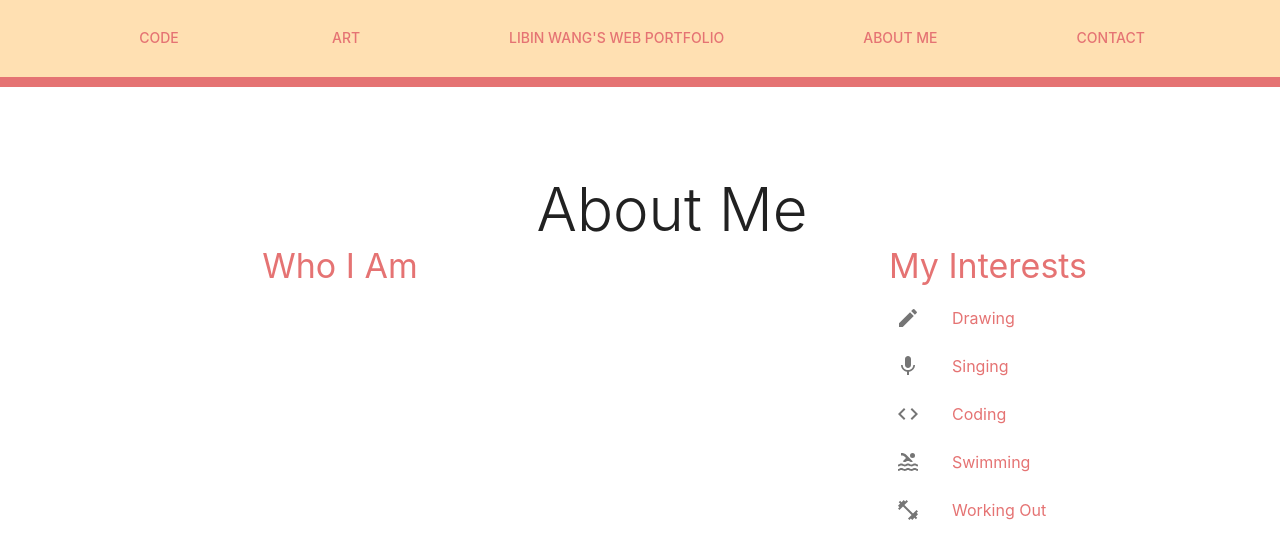
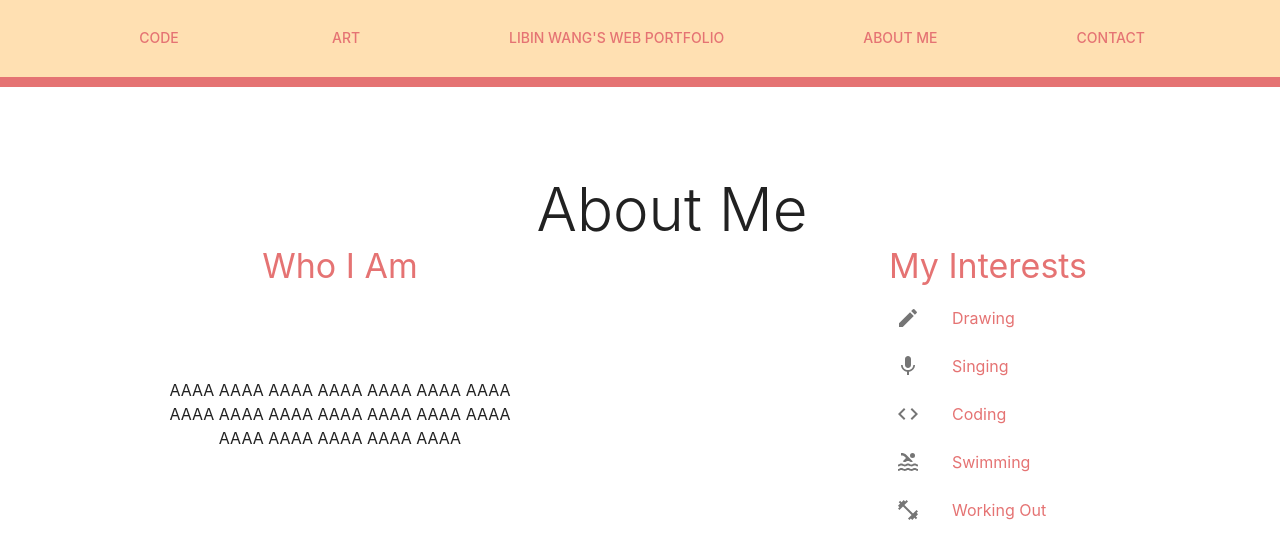
Before and after one commit to ten-gou/portfolio-website, a React (Create React App) app: page /aboutme in a window 1280 px wide. Shown: the top 558 px of the page. Built offline with nearby package versions, Linux system fonts and the light colour scheme.

Commit message:
placeholder text for the Who I am section of the About Me page

```diff
--- a/src/pages/AboutMe/AboutMe.js
+++ b/src/pages/AboutMe/AboutMe.js
@@ -18,7 +18,9 @@ const AboutMe = () => {
 
             <Grid container xs={12} sm={6} justifyContent={'center'}>
                 <Grid item xs={12} color={theme.palette.secondary.main}><Typography variant={'h4'} textAlign={'center'}>Who I Am</Typography></Grid>
-                <Grid item xs={12}></Grid>
+                <Grid item xs={12}><Typography textAlign={'center'} marginX={36}>
+                AAAA AAAA AAAA AAAA AAAA AAAA AAAA AAAA AAAA AAAA AAAA AAAA AAAA AAAA AAAA AAAA AAAA AAAA AAAA
+                </Typography></Grid>
             </Grid>
 
             <Grid container xs={12} sm={6}>
```
